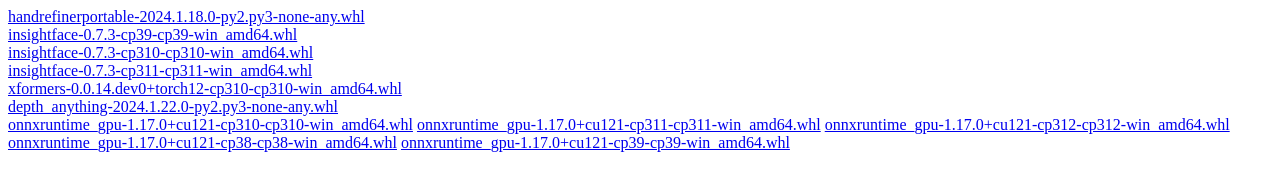
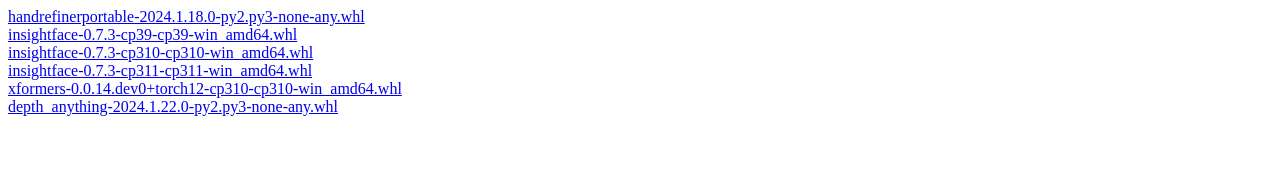
Before and after one commit to hanamizuki-ai/pypi-index, a plain HTML site: page index.html in a window 1280 px wide. Drawn offline with Linux system fonts and the light colour scheme.

Commit message:
onnx does not work

```diff
--- a/index.html
+++ b/index.html
@@ -4,8 +4,3 @@
 <a href="https://github.com/Gourieff/Assets/raw/main/Insightface/insightface-0.7.3-cp311-cp311-win_amd64.whl">insightface-0.7.3-cp311-cp311-win_amd64.whl</a><br>
 <a href="https://github.com/C43H66N12O12S2/stable-diffusion-webui/releases/download/f/xformers-0.0.14.dev0-cp310-cp310-win_amd64.whl">xformers-0.0.14.dev0+torch12-cp310-cp310-win_amd64.whl</a><br>
 <a href="https://github.com/huchenlei/Depth-Anything/releases/download/v1.0.0/depth_anything-2024.1.22.0-py2.py3-none-any.whl">depth_anything-2024.1.22.0-py2.py3-none-any.whl</a><br>
-<a href="https://huggingface.co/hanamizuki-ai/onnxruntime-gpu-releases/resolve/main/onnxruntime_gpu-1.17.0%2Bcu121-cp310-cp310-win_amd64.whl">onnxruntime_gpu-1.17.0+cu121-cp310-cp310-win_amd64.whl</a>
-<a href="https://huggingface.co/hanamizuki-ai/onnxruntime-gpu-releases/resolve/main/onnxruntime_gpu-1.17.0%2Bcu121-cp311-cp311-win_amd64.whl">onnxruntime_gpu-1.17.0+cu121-cp311-cp311-win_amd64.whl</a>
-<a href="https://huggingface.co/hanamizuki-ai/onnxruntime-gpu-releases/resolve/main/onnxruntime_gpu-1.17.0%2Bcu121-cp312-cp312-win_amd64.whl">onnxruntime_gpu-1.17.0+cu121-cp312-cp312-win_amd64.whl</a>
-<a href="https://huggingface.co/hanamizuki-ai/onnxruntime-gpu-releases/resolve/main/onnxruntime_gpu-1.17.0%2Bcu121-cp38-cp38-win_amd64.whl">onnxruntime_gpu-1.17.0+cu121-cp38-cp38-win_amd64.whl</a>
-<a href="https://huggingface.co/hanamizuki-ai/onnxruntime-gpu-releases/resolve/main/onnxruntime_gpu-1.17.0%2Bcu121-cp39-cp39-win_amd64.whl">onnxruntime_gpu-1.17.0+cu121-cp39-cp39-win_amd64.whl</a>
```
